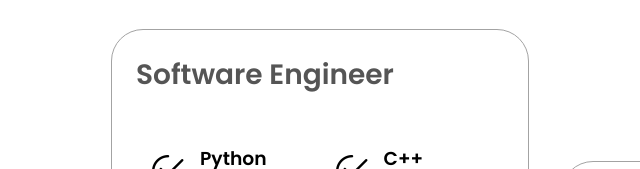
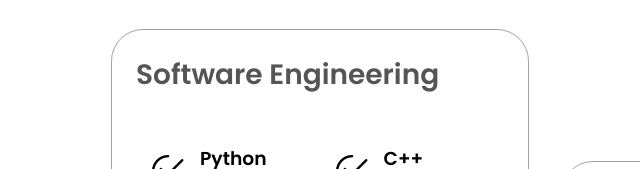
Before and after one commit to SavvaIgn/portfolio, a plain HTML site: page index.html in a window 1280 px wide. Shown: the part 1831-2000 px from the top of the page, 49-689 px from the left. Drawn offline with Linux system fonts and the light colour scheme.

Commit message:
updated experience section

```diff
--- a/index.html
+++ b/index.html
@@ -103,7 +103,7 @@
         <div class="experience-details-container">
             <div class="about-containers">
                 <div class="details-container">
-                    <h2 class="experience-sub-title">Software Engineer</h2>
+                    <h2 class="experience-sub-title">Software Engineering</h2>
                     <div class ="article-container">
                         <article>
                             <img src="./assets/checked.png"
```
